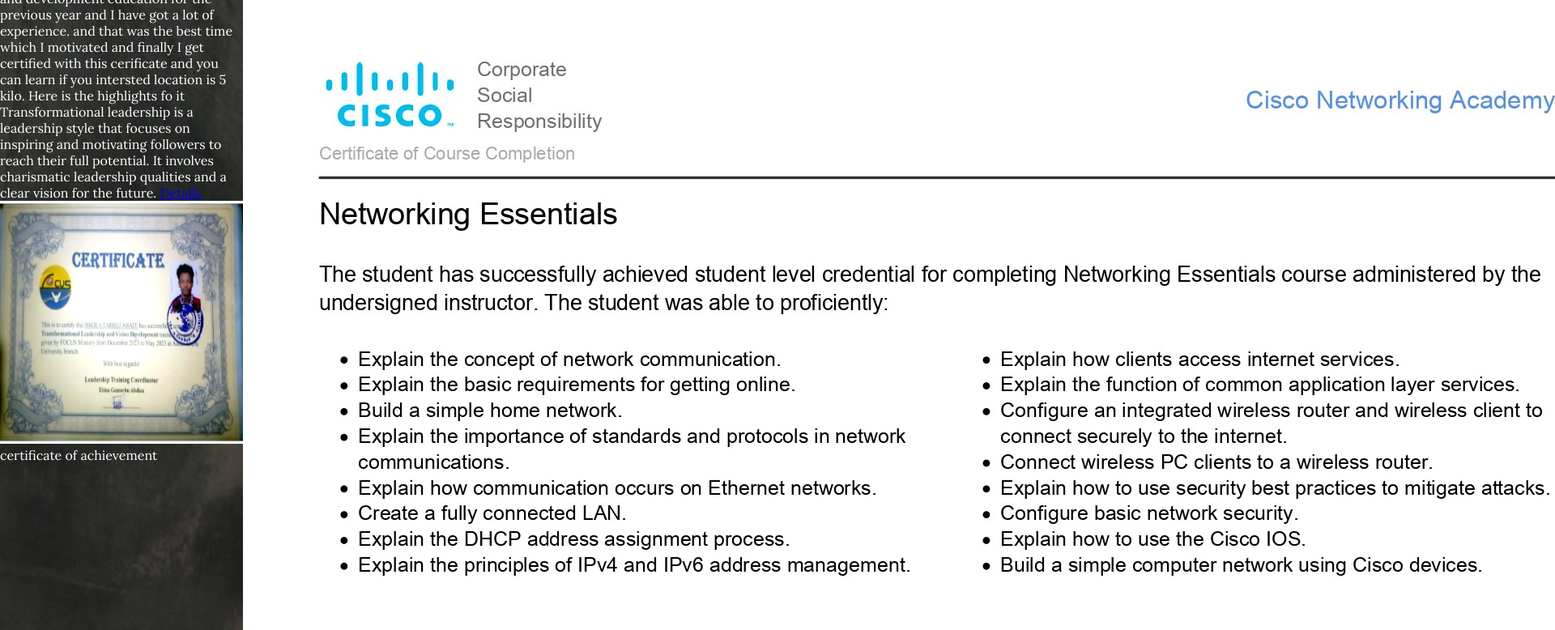
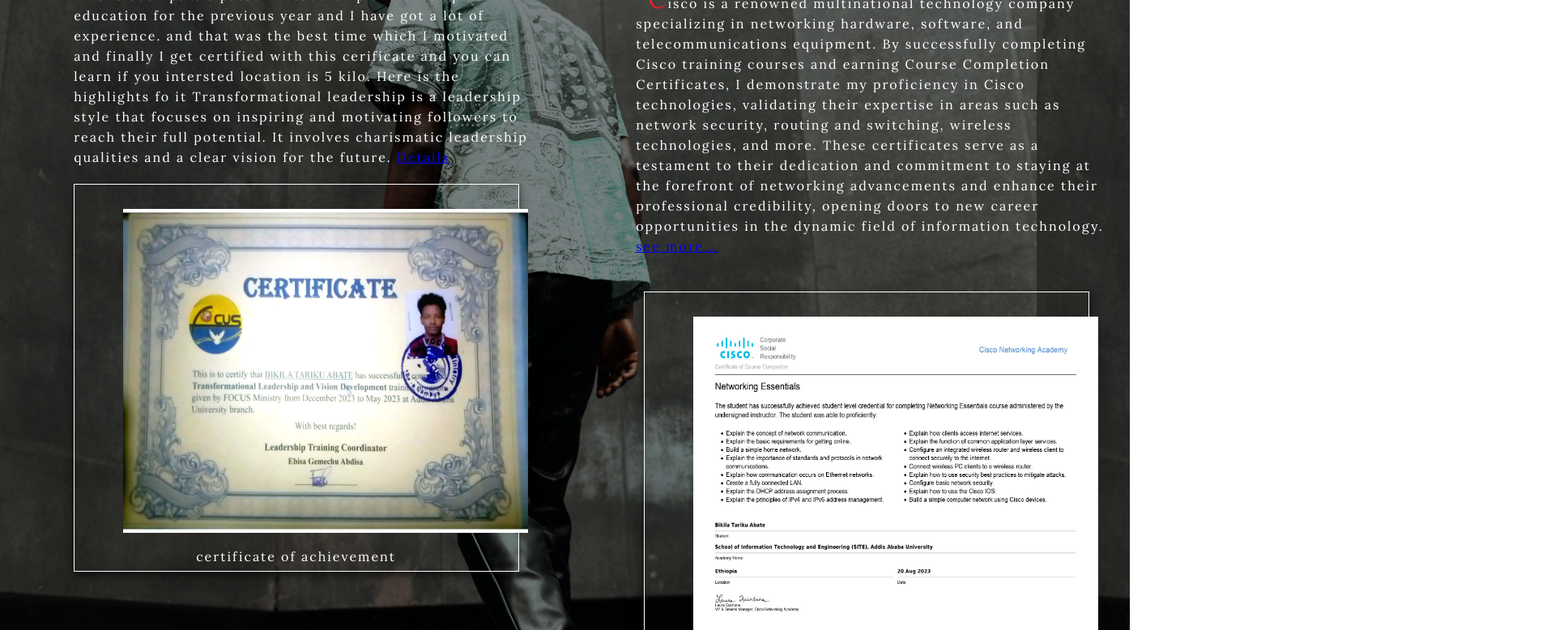
Before and after one commit to bikilas/UGR-8089-14, a plain HTML site: page src/Accomp.html in a window 1280 px wide. Shown: the part 164-942 px from the top of the page at 81% size, 1920 px wide, since content can reach past the window. Drawn offline with Linux system fonts and the light colour scheme; a web font is replaced by a local one.

Commit message:
resposive added

```diff
--- a/src/Accomp.html
+++ b/src/Accomp.html
@@ -6,7 +6,7 @@
     <meta name="viewport" content="width=device-width, initial-scale=1.0">
     <title>accomplishment</title>
     <script src="https://kit.fontawesome.com/6909f688b3.js" crossorigin="anonymous"></script>
-    <link rel="stylesheet" href="./css/style.css" type="text/CSS">
+    <link rel="stylesheet" href="./css/responsive.css" type="text/CSS">
     <link rel="preconnect" href="https://fonts.googleapis.com">
     <link rel="preconnect" href="https://fonts.gstatic.com" crossorigin>
     <link href="https://fonts.googleapis.com/css2?family=Candal&family=Lora&display=swap" rel="stylesheet">
--- a/src/about.html
+++ b/src/about.html
@@ -6,7 +6,7 @@
     <meta name="viewport" content="width=device-width, initial-scale=1.0">
     <title>about</title>
 
-    <link rel="stylesheet" href="./css/style.css" type="text/CSS">
+    <link rel="stylesheet" href="./css/responsive.css" type="text/CSS">
     <link rel="preconnect" href="https://fonts.googleapis.com">
     <link rel="preconnect" href="https://fonts.gstatic.com" crossorigin>
     <link href="https://fonts.googleapis.com/css2?family=Candal&family=Lora&display=swap" rel="stylesheet">
--- a/src/contact.html
+++ b/src/contact.html
@@ -6,7 +6,7 @@
     <meta name="viewport" content="width=device-width, initial-scale=1.0">
     <title>contact</title>
     <script src="https://kit.fontawesome.com/6909f688b3.js" crossorigin="anonymous"></script>
-    <link rel="stylesheet" href="./css/style.css" type="text/CSS">
+    <link rel="stylesheet" href="./css/responsive.css" type="text/CSS">
     <link rel="preconnect" href="https://fonts.googleapis.com">
     <link rel="preconnect" href="https://fonts.gstatic.com" crossorigin>
     <link href="https://fonts.googleapis.com/css2?family=Candal&family=Lora&display=swap" rel="stylesheet">
--- a/src/favorite.html
+++ b/src/favorite.html
@@ -6,7 +6,7 @@
     <meta name="viewport" content="width=device-width, initial-scale=1.0">
     <title>favorite</title>
     <script src="https://kit.fontawesome.com/6909f688b3.js" crossorigin="anonymous"></script>
-    <link rel="stylesheet" href="./css/style.css" type="text/CSS">
+    <link rel="stylesheet" href="./css/responsive.css" type="text/CSS">
     <link rel="preconnect" href="https://fonts.googleapis.com">
     <link rel="preconnect" href="https://fonts.gstatic.com" crossorigin>
     <link href="https://fonts.googleapis.com/css2?family=Candal&family=Lora&display=swap" rel="stylesheet">
--- a/src/index.html
+++ b/src/index.html
@@ -6,7 +6,7 @@
     <meta name="viewport" content="width=device-width, initial-scale=1.0">
     <title>Home</title>
     <script src="https://kit.fontawesome.com/6909f688b3.js" crossorigin="anonymous"></script>
-    <link rel="stylesheet" href="./css/style.css" type="text/CSS">
+    <link rel="stylesheet" href="./css/responsive.css" type="text/CSS">
     <link rel="preconnect" href="https://fonts.googleapis.com">
     <link rel="preconnect" href="https://fonts.gstatic.com" crossorigin>
     <link href="https://fonts.googleapis.com/css2?family=Candal&family=Lora&display=swap" rel="stylesheet">
```
